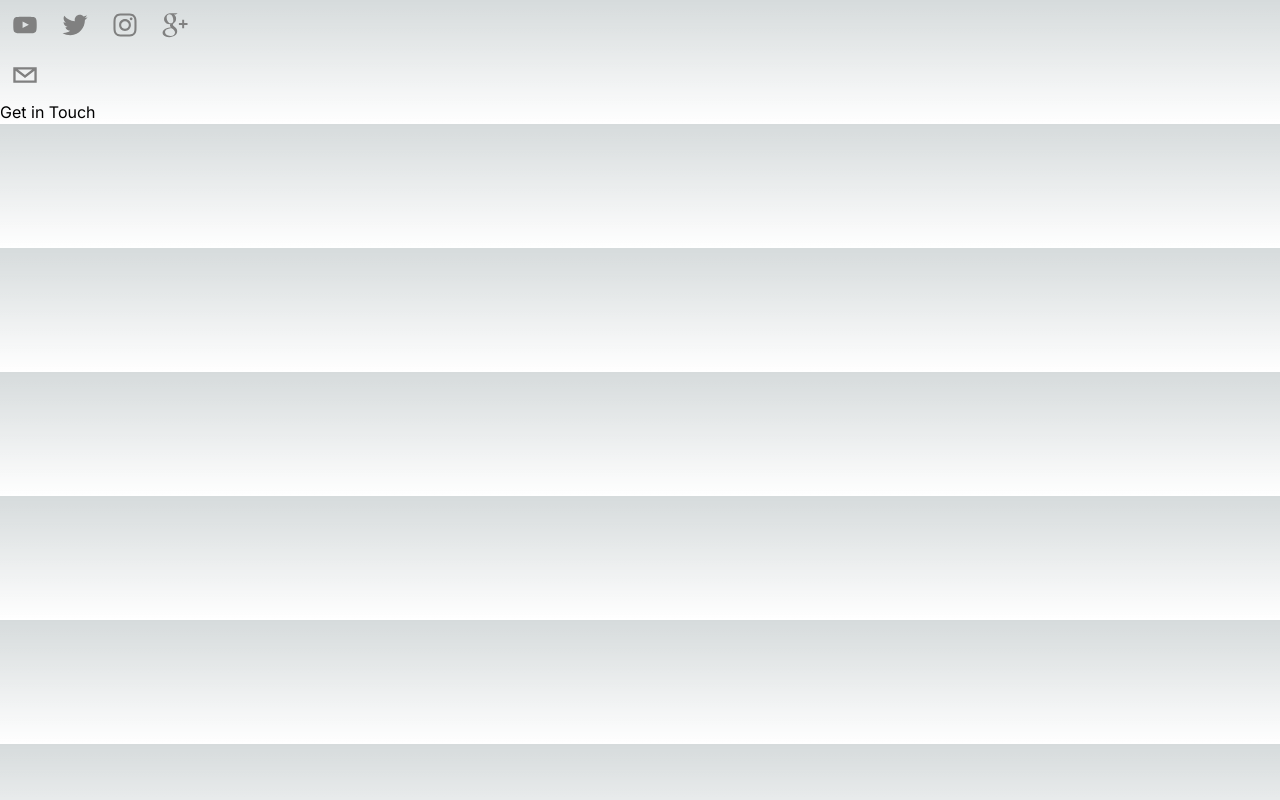
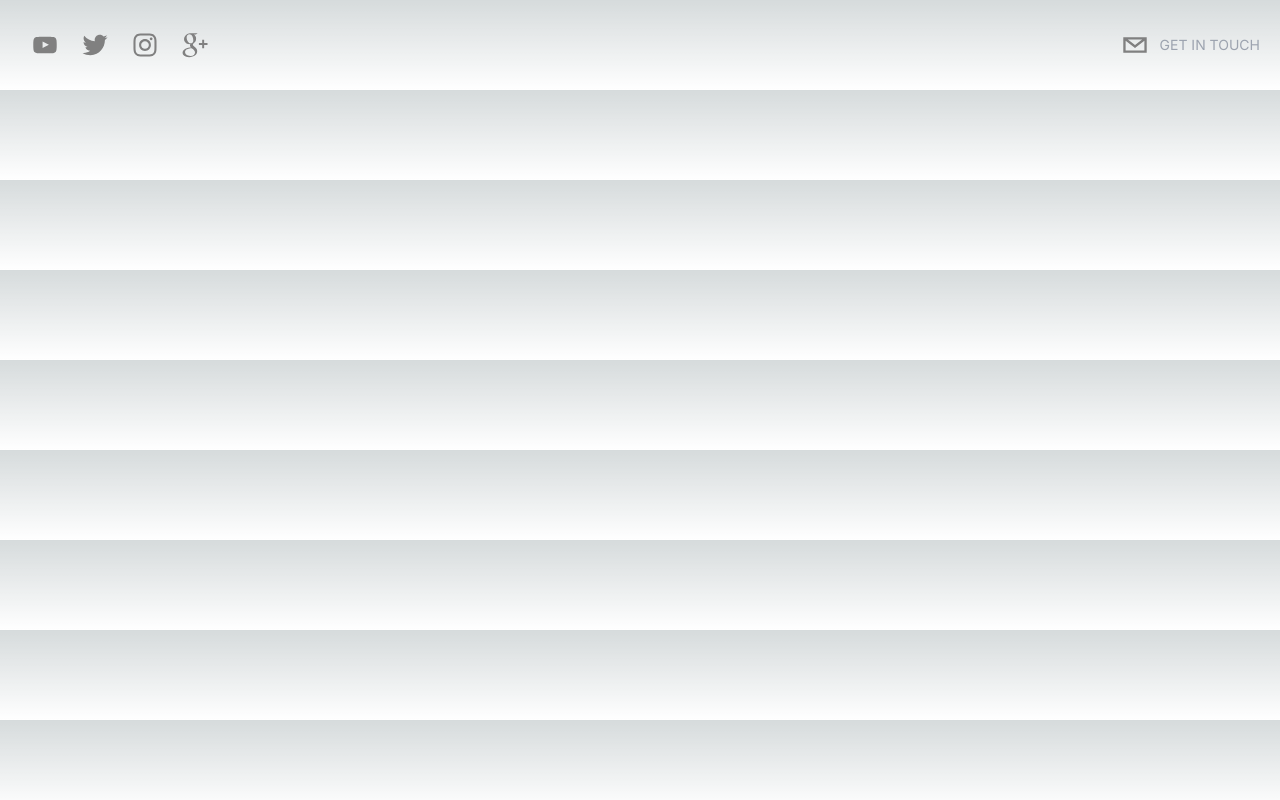
Before and after one commit to infjay/portfolio2.0, a Next.js app: page / in a window 1280 px wide. Built offline with nearby package versions, Linux system fonts and the light colour scheme.

Commit message:
buttons & tailwind config

```diff
--- a/src/app/globals.css
+++ b/src/app/globals.css
@@ -25,3 +25,9 @@
     )
     rgb(var(--background-start-rgb));
 }
+
+@layer components {
+  .heroButton {
+    @apply px-6 py-2 border border-gray-950 rounded-full uppercase text-xs tracking-widest text-gray-500 transition-all hover:border-[#F7AB0A]/40 hover:text-[#F7AB0A]/40
+  }
+}
--- a/tailwind.config.js
+++ b/tailwind.config.js
@@ -4,6 +4,7 @@
     './src/pages/**/*.{js,ts,jsx,tsx,mdx}',
     './src/components/**/*.{js,ts,jsx,tsx,mdx}',
     './src/app/**/*.{js,ts,jsx,tsx,mdx}',
+    "./components/**/*.{js,ts,jsx,tsx,mdx}"
   ],
   theme: {
     extend: {
```
